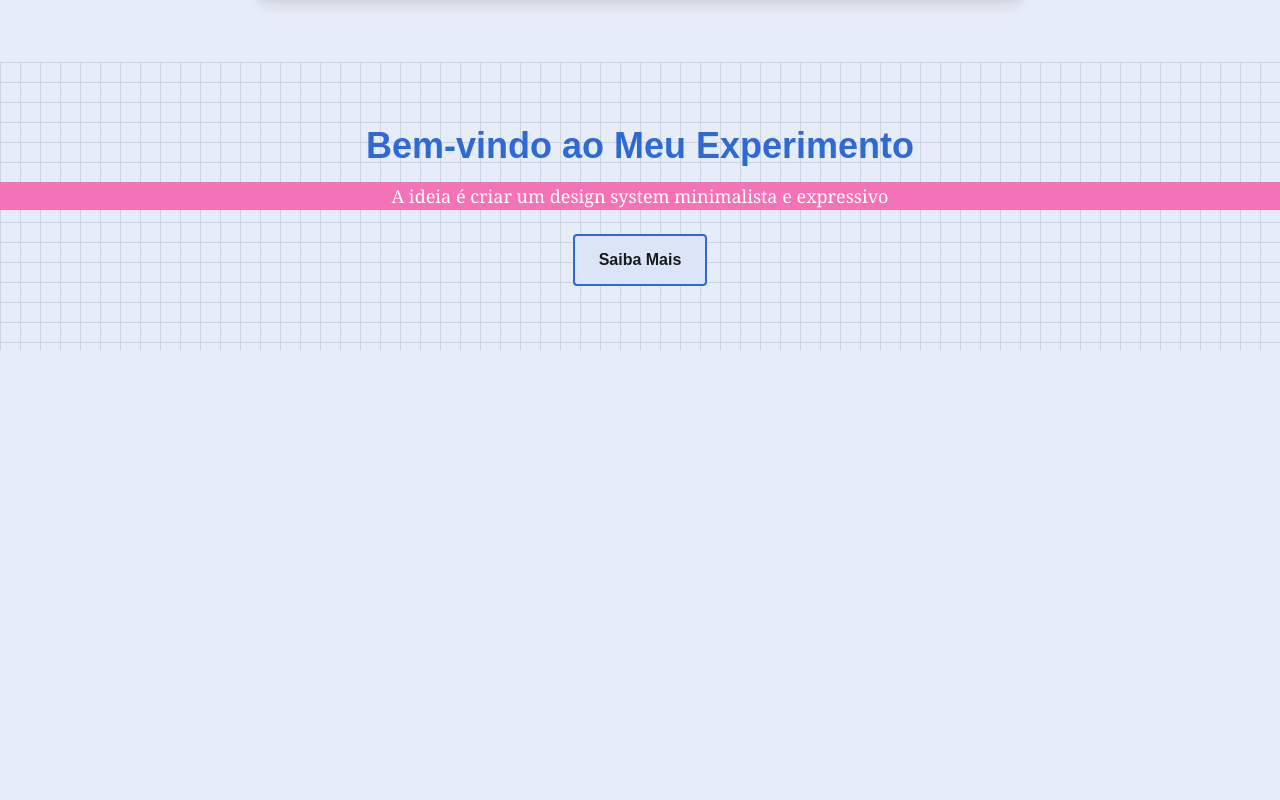
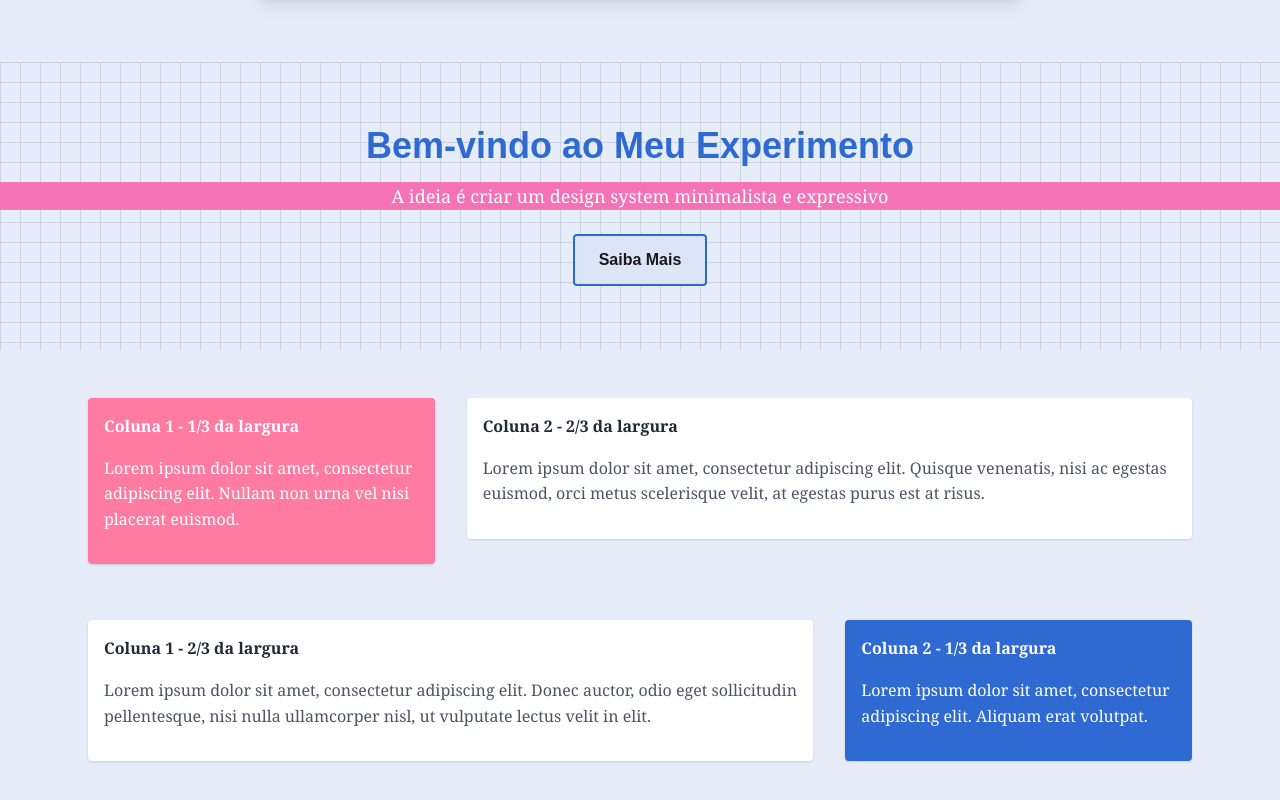
Before and after one commit to heliosalesjr/monominimal, a Next.js app: page / in a window 1280 px wide. Shown: the part 270-1070 px from the top of the page. Before the commit the page ends 800 px from the top, so only its background shows below. Built offline with nearby package versions, Linux system fonts and the light colour scheme; a web font is replaced by a local one.

Commit message:
a simple grid layout to test colors

```diff
--- /dev/null
+++ b/app/components/GridLayout.jsx
@@ -0,0 +1,56 @@
+
+export default function GridLayout() {
+    return (
+      <div className="container mx-auto p-6">
+        {/* Linha 1 */}
+        <div className="flex flex-wrap mb-6">
+          {/* Coluna 1: 1/3 */}
+          <div className="w-full md:w-1/3 p-4">
+            <div className="bg-accent rounded shadow p-4">
+              <p className="text-white font-semibold">Coluna 1 - 1/3 da largura</p>
+              <p className="text-white mt-2">
+                Lorem ipsum dolor sit amet, consectetur adipiscing elit. Nullam non urna vel nisi
+                placerat euismod.
+              </p>
+            </div>
+          </div>
+
+          {/* Coluna 2: 2/3 */}
+          <div className="w-full md:w-2/3 p-4">
+            <div className="bg-white rounded shadow p-4">
+              <p className="text-gray-800 font-semibold">Coluna 2 - 2/3 da largura</p>
+              <p className="text-gray-600 mt-2">
+                Lorem ipsum dolor sit amet, consectetur adipiscing elit. Quisque venenatis, nisi ac
+                egestas euismod, orci metus scelerisque velit, at egestas purus est at risus.
+              </p>
+            </div>
+          </div>
+        </div>
+
+        {/* Linha 2 */}
+        <div className="flex flex-wrap">
+          {/* Coluna 1: 2/3 */}
+          <div className="w-full md:w-2/3 p-4">
+            <div className="bg-white rounded shadow p-4">
+              <p className="text-gray-800 font-semibold">Coluna 1 - 2/3 da largura</p>
+              <p className="text-gray-600 mt-2">
+                Lorem ipsum dolor sit amet, consectetur adipiscing elit. Donec auctor, odio eget
+                sollicitudin pellentesque, nisi nulla ullamcorper nisl, ut vulputate lectus velit in
+                elit.
+              </p>
+            </div>
+          </div>
+
+          {/* Coluna 2: 1/3 */}
+          <div className="w-full md:w-1/3 p-4">
+            <div className="bg-primary rounded shadow p-4">
+              <p className="text-white font-semibold">Coluna 2 - 1/3 da largura</p>
+              <p className="text-white mt-2">
+                Lorem ipsum dolor sit amet, consectetur adipiscing elit. Aliquam erat volutpat.
+              </p>
+            </div>
+          </div>
+        </div>
+      </div>
+    );
+  }
--- a/app/page.js
+++ b/app/page.js
@@ -1,4 +1,5 @@
 import Image from "next/image";
+import GridLayout from "./components/GridLayout";
 
 export default function Home() {
   return (
@@ -17,6 +18,7 @@ export default function Home() {
         <p className="text-lg mb-6 bg-pink-400">A ideia é criar um design system minimalista e expressivo</p>
         <button className="">Saiba Mais</button>
     </section>
+    <GridLayout />
     </>
   );
 }
```
